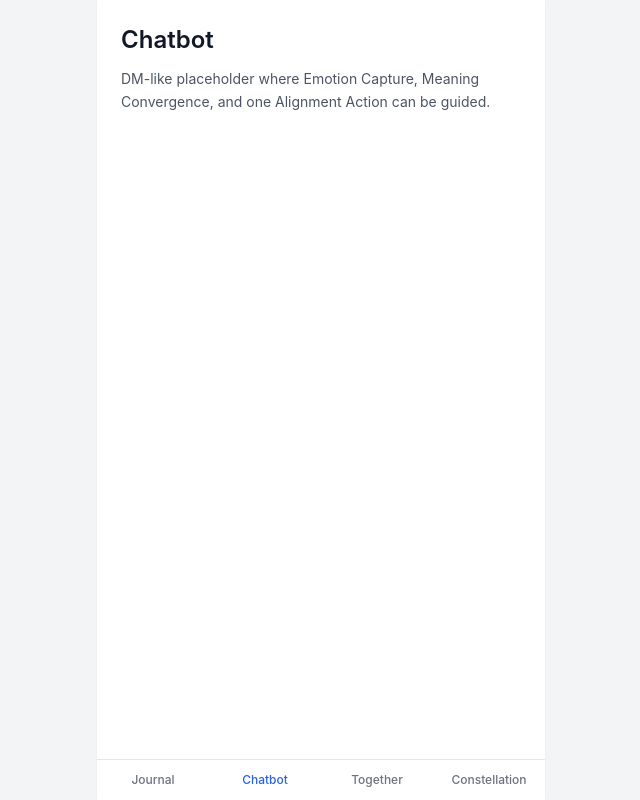
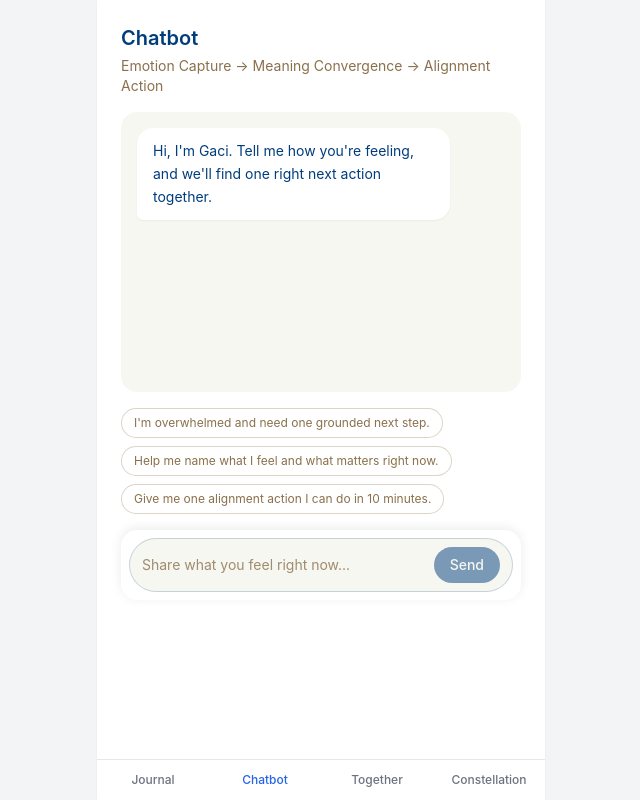
Before and after one commit to gabeci/GACI, a Next.js app: page /chatbot in a window 1280 px wide. Shown: the whole page, without its empty margins (319-959 px from the left). Built offline with nearby package versions, Linux system fonts and the light colour scheme.

Commit message:
Implement basic chatbot UI and API route

```diff
--- /dev/null
+++ b/src/app/api/chat/route.ts
@@ -0,0 +1,77 @@
+import { NextRequest, NextResponse } from "next/server";
+
+type ChatMessage = {
+  role: "user" | "assistant";
+  content: string;
+};
+
+const SYSTEM_PROMPT = `You are Gaci, a calm and practical alignment assistant.
+
+Follow this style:
+- Start by reflecting the user's emotional state in plain language.
+- Converge on meaning using the Want + Right + Valuable frame.
+- Offer one alignment action only (never multiple actions).
+- Keep a concise, DM-style tone. No lectures, no moralizing.
+- If relevant, offer a small choice, but end with one clear recommended next action.
+- Prioritize agency, consent, and privacy by default.
+- Keep the final output locked to 3 lines exactly:
+Meaning: ...
+Alignment Action: ...
+Why: ...`;
+
+export async function POST(request: NextRequest) {
+  try {
+    const body = (await request.json()) as { messages?: ChatMessage[] };
+    const messages = body.messages ?? [];
+
+    if (!Array.isArray(messages) || messages.length === 0) {
+      return NextResponse.json({ error: "messages are required" }, { status: 400 });
+    }
+
+    const apiKey = process.env.OPENAI_API_KEY;
+    if (!apiKey) {
+      return NextResponse.json({ error: "OPENAI_API_KEY is not configured" }, { status: 500 });
+    }
+
+    const upstream = await fetch("https://api.openai.com/v1/responses", {
+      method: "POST",
+      headers: {
+        "Content-Type": "application/json",
+        Authorization: `Bearer ${apiKey}`
+      },
+      body: JSON.stringify({
+        model: "gpt-4.1-mini",
+        input: [
+          { role: "system", content: SYSTEM_PROMPT },
+          ...messages.map((message) => ({ role: message.role, content: message.content }))
+        ]
+      })
+    });
+
+    if (!upstream.ok) {
+      const upstreamError = await upstream.text();
+      return NextResponse.json(
+        { error: "OpenAI request failed", details: upstreamError.slice(0, 500) },
+        { status: 502 }
+      );
+    }
+
+    const data = (await upstream.json()) as {
+      output_text?: string;
+      output?: Array<{ content?: Array<{ type?: string; text?: string }> }>;
+    };
+
+    const fallbackText = data.output
+      ?.flatMap((item) => item.content ?? [])
+      .find((contentItem) => contentItem.type === "output_text")?.text;
+    const reply = data.output_text ?? fallbackText;
+
+    if (!reply) {
+      return NextResponse.json({ error: "No response text returned" }, { status: 502 });
+    }
+
+    return NextResponse.json({ reply });
+  } catch {
+    return NextResponse.json({ error: "Invalid request" }, { status: 400 });
+  }
+}
--- a/src/app/chatbot/page.tsx
+++ b/src/app/chatbot/page.tsx
@@ -1,13 +1,152 @@
+"use client";
+
+import { FormEvent, useMemo, useRef, useState } from "react";
 import { MobileShell } from "@/components/mobile-shell";
-import { ScreenPlaceholder } from "@/components/screen-placeholder";
+
+type ChatMessage = {
+  role: "user" | "assistant";
+  content: string;
+};
+
+const quickPrompts = [
+  "I'm overwhelmed and need one grounded next step.",
+  "Help me name what I feel and what matters right now.",
+  "Give me one alignment action I can do in 10 minutes."
+];
 
 export default function ChatbotPage() {
+  const [messages, setMessages] = useState<ChatMessage[]>([
+    {
+      role: "assistant",
+      content:
+        "Hi, I'm Gaci. Tell me how you're feeling, and we'll find one right next action together."
+    }
+  ]);
+  const [draft, setDraft] = useState("");
+  const [isLoading, setIsLoading] = useState(false);
+  const [error, setError] = useState<string | null>(null);
+  const listRef = useRef<HTMLDivElement>(null);
+
+  const canSend = useMemo(() => draft.trim().length > 0 && !isLoading, [draft, isLoading]);
+
+  const scrollToBottom = () => {
+    requestAnimationFrame(() => {
+      if (listRef.current) {
+        listRef.current.scrollTop = listRef.current.scrollHeight;
+      }
+    });
+  };
+
+  const sendMessage = async (rawText: string) => {
+    const text = rawText.trim();
+    if (!text || isLoading) return;
+
+    const nextMessages: ChatMessage[] = [...messages, { role: "user", content: text }];
+    setMessages(nextMessages);
+    setDraft("");
+    setError(null);
+    setIsLoading(true);
+    scrollToBottom();
+
+    try {
+      const response = await fetch("/api/chat", {
+        method: "POST",
+        headers: { "Content-Type": "application/json" },
+        body: JSON.stringify({ messages: nextMessages })
+      });
+
+      if (!response.ok) {
+        throw new Error("Could not get a response. Please try again.");
+      }
+
+      const data = (await response.json()) as { reply?: string; error?: string };
+      const reply = data.reply?.trim();
+
+      if (!reply) {
+        throw new Error(data.error ?? "No assistant response returned.");
+      }
+
+      setMessages((current) => [...current, { role: "assistant", content: reply }]);
+      scrollToBottom();
+    } catch (caughtError) {
+      const message =
+        caughtError instanceof Error ? caughtError.message : "Unexpected error while sending message.";
+      setError(message);
+    } finally {
+      setIsLoading(false);
+    }
+  };
+
+  const handleSubmit = async (event: FormEvent) => {
+    event.preventDefault();
+    await sendMessage(draft);
+  };
+
   return (
     <MobileShell>
-      <ScreenPlaceholder
-        title="Chatbot"
-        description="DM-like placeholder where Emotion Capture, Meaning Convergence, and one Alignment Action can be guided."
-      />
+      <section className="flex h-full min-h-[72vh] flex-col gap-4 text-[#003D7C]">
+        <header className="space-y-1">
+          <h1 className="text-xl font-semibold">Chatbot</h1>
+          <p className="text-sm text-[#8A704C]">Emotion Capture → Meaning Convergence → Alignment Action</p>
+        </header>
+
+        <div ref={listRef} className="flex-1 space-y-4 overflow-y-auto rounded-2xl bg-[#F7F7F2] p-4">
+          {messages.map((message, index) => {
+            const isUser = message.role === "user";
+            return (
+              <div key={`${message.role}-${index}`} className={`flex ${isUser ? "justify-end" : "justify-start"}`}>
+                <p
+                  className={`max-w-[85%] rounded-2xl px-4 py-3 text-sm leading-relaxed shadow-sm ${
+                    isUser ? "rounded-br-md bg-[#003D7C] text-[#F7F7F2]" : "rounded-bl-md bg-white text-[#003D7C]"
+                  }`}
+                >
+                  {message.content}
+                </p>
+              </div>
+            );
+          })}
+          {isLoading ? (
+            <div className="flex justify-start">
+              <p className="rounded-2xl rounded-bl-md bg-white px-4 py-3 text-sm text-[#8A704C] shadow-sm">Thinking…</p>
+            </div>
+          ) : null}
+        </div>
+
+        <div className="flex flex-wrap gap-2">
+          {quickPrompts.map((prompt) => (
+            <button
+              key={prompt}
+              type="button"
+              className="rounded-full border border-[#8A704C]/30 bg-white px-3 py-1.5 text-xs text-[#8A704C] transition hover:border-[#8A704C]"
+              onClick={() => void sendMessage(prompt)}
+              disabled={isLoading}
+            >
+              {prompt}
+            </button>
+          ))}
+        </div>
+
+        {error ? <p className="rounded-xl bg-red-50 px-3 py-2 text-sm text-red-600">{error}</p> : null}
+
+        <form onSubmit={handleSubmit} className="sticky bottom-0 rounded-2xl bg-white p-2 shadow-[0_-2px_12px_rgba(0,0,0,0.08)]">
+          <div className="flex items-center gap-2 rounded-full border border-[#003D7C]/20 bg-[#F7F7F2] px-3 py-2">
+            <input
+              value={draft}
+              onChange={(event) => setDraft(event.target.value)}
+              placeholder="Share what you feel right now..."
+              className="flex-1 border-none bg-transparent text-sm text-[#003D7C] outline-none placeholder:text-[#8A704C]/80"
+              disabled={isLoading}
+            />
+            <button
+              type="submit"
+              className="rounded-full bg-[#003D7C] px-4 py-2 text-sm font-medium text-[#F7F7F2] disabled:opacity-50"
+              disabled={!canSend}
+            >
+              Send
+            </button>
+          </div>
+        </form>
+      </section>
     </MobileShell>
   );
 }
```
